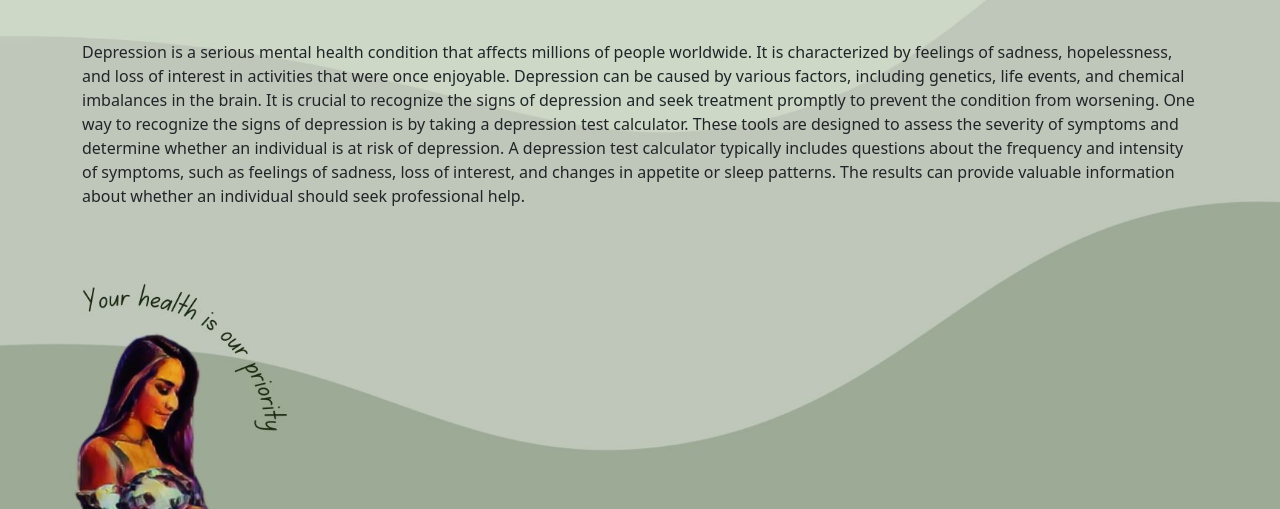
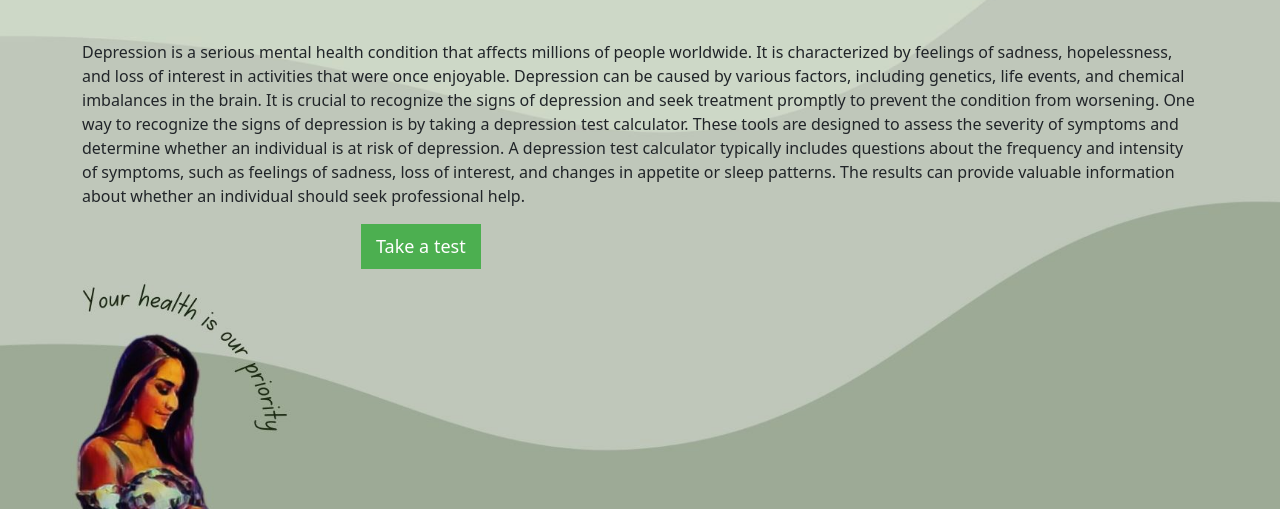
Before and after one commit to kelvin-kahuho/Momma-App---Flask, a Flask app: page /home in a window 1280 px wide. Shown: the part 94-603 px from the top of the page. Run offline with Flask 3, Linux system fonts and the light colour scheme.

Commit message:
minor changes

```diff
--- a/index/templates/home.html
+++ b/index/templates/home.html
@@ -4,4 +4,9 @@
 <p>Depression is a serious mental health condition that affects millions of people worldwide. It is characterized by feelings of sadness, hopelessness, and loss of interest in activities that were once enjoyable. Depression can be caused by various factors, including genetics, life events, and chemical imbalances in the brain. It is crucial to recognize the signs of depression and seek treatment promptly to prevent the condition from worsening.
     One way to recognize the signs of depression is by taking a depression test calculator. These tools are designed to assess the severity of symptoms and determine whether an individual is at risk of depression. A depression test calculator typically includes questions about the frequency and intensity of symptoms, such as feelings of sadness, loss of interest, and changes in appetite or sleep patterns. The results can provide valuable information about whether an individual should seek professional help.
 </p>
+<div class="center">
+    <a href="{{url_for('take_test')}}">
+        <button class="logout-button logout-button:hover">Take a test</button>
+    </a>
+</div>
 {% endblock content %}
```
Also changed, not shown: index/site.db.
